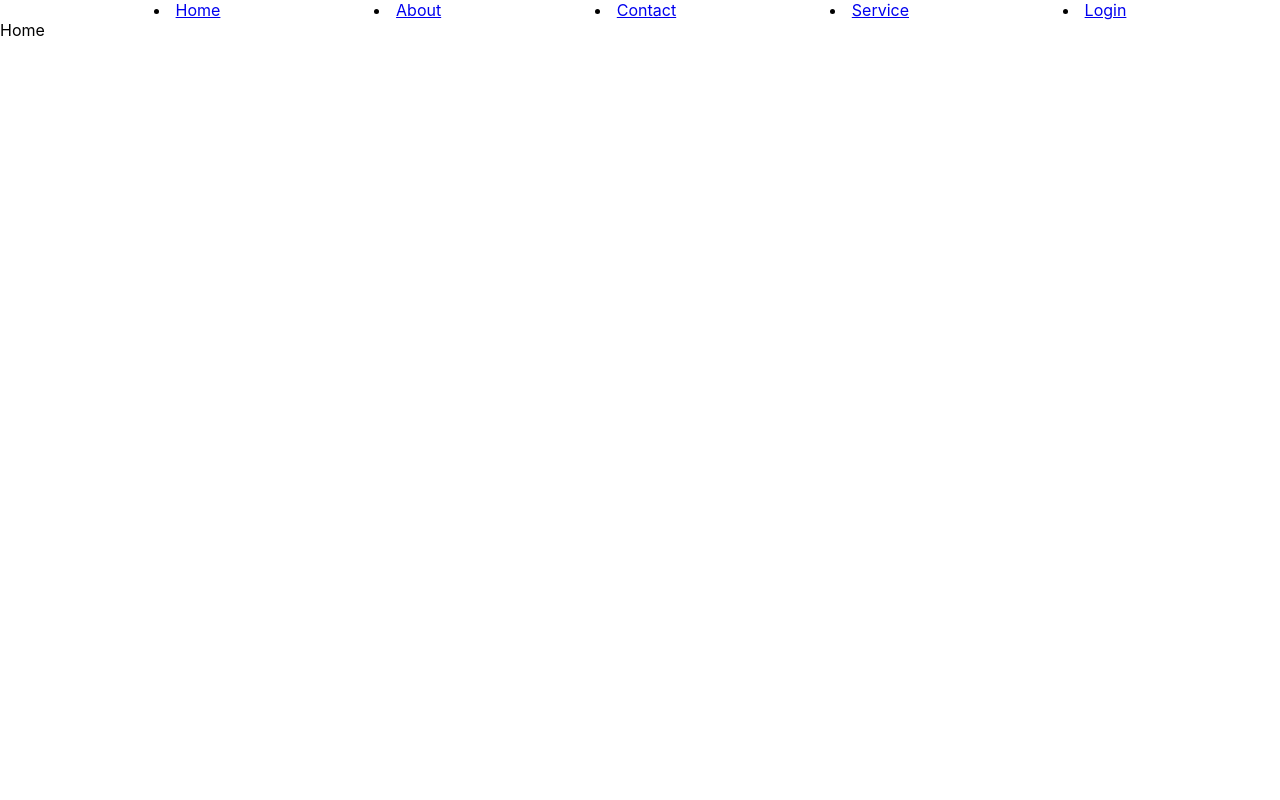
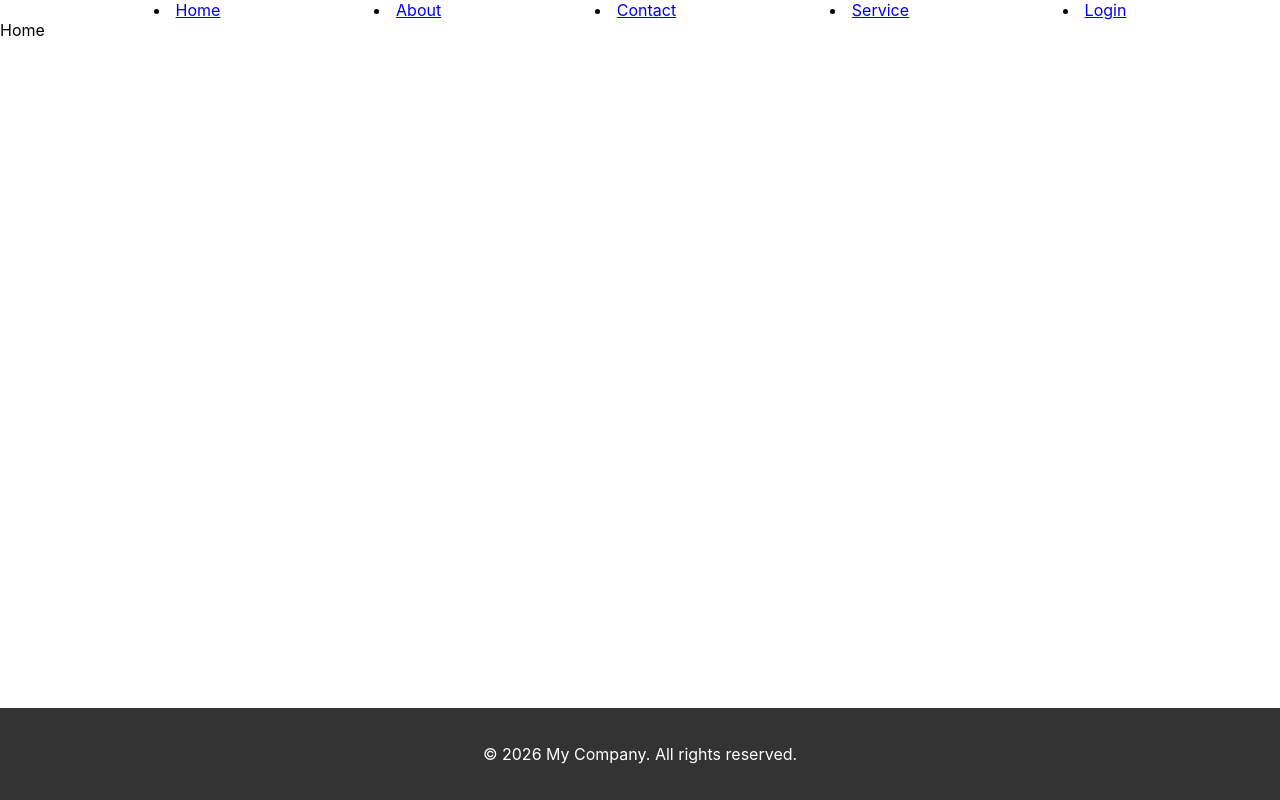
Before and after one commit to Harishsen69/emp-management, a React (Create React App) app: page / in a window 1280 px wide. Built offline with nearby package versions, Linux system fonts and the light colour scheme.

Commit message:
update footer page and footer css

```diff
--- /dev/null
+++ b/src/Components/Landing/Footer.css
@@ -0,0 +1,9 @@
+.main_footer {
+    background-color: #333;
+    color: #fff;
+    text-align: center;
+    padding: 20px 0;
+    position: fixed;
+    width: 100%;
+    bottom: 0;
+}
--- a/src/Components/Landing/Footer.js
+++ b/src/Components/Landing/Footer.js
@@ -1,8 +1,10 @@
 import React from 'react'
-
+import './Footer.css'
 function Footer() {
   return (
-    <div>Footer</div>
+    <div className='main_footer'>
+      <p>&copy; 2026 My Company. All rights reserved.</p>
+    </div>
   )
 }
 
--- a/src/Components/Landing/Landing.js
+++ b/src/Components/Landing/Landing.js
@@ -1,11 +1,13 @@
 import React from 'react'
 import Header from './Header'
+import Footer from './Footer'
 import { Outlet } from 'react-router-dom'
 function Landing() {
   return (
     <div>
         <Header/>
         <Outlet/>
+        <Footer/>
     </div>
   )
 }
```
